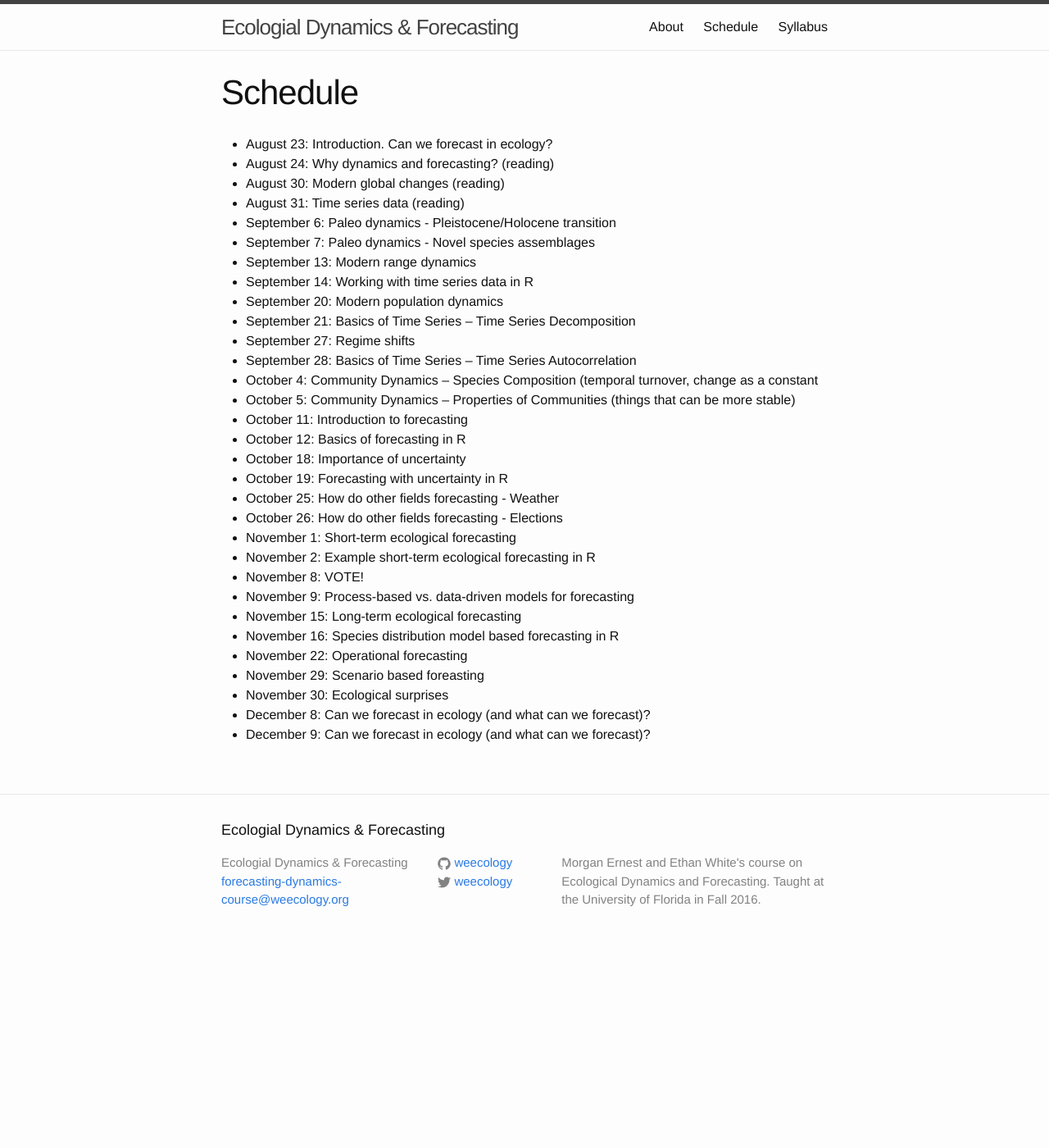
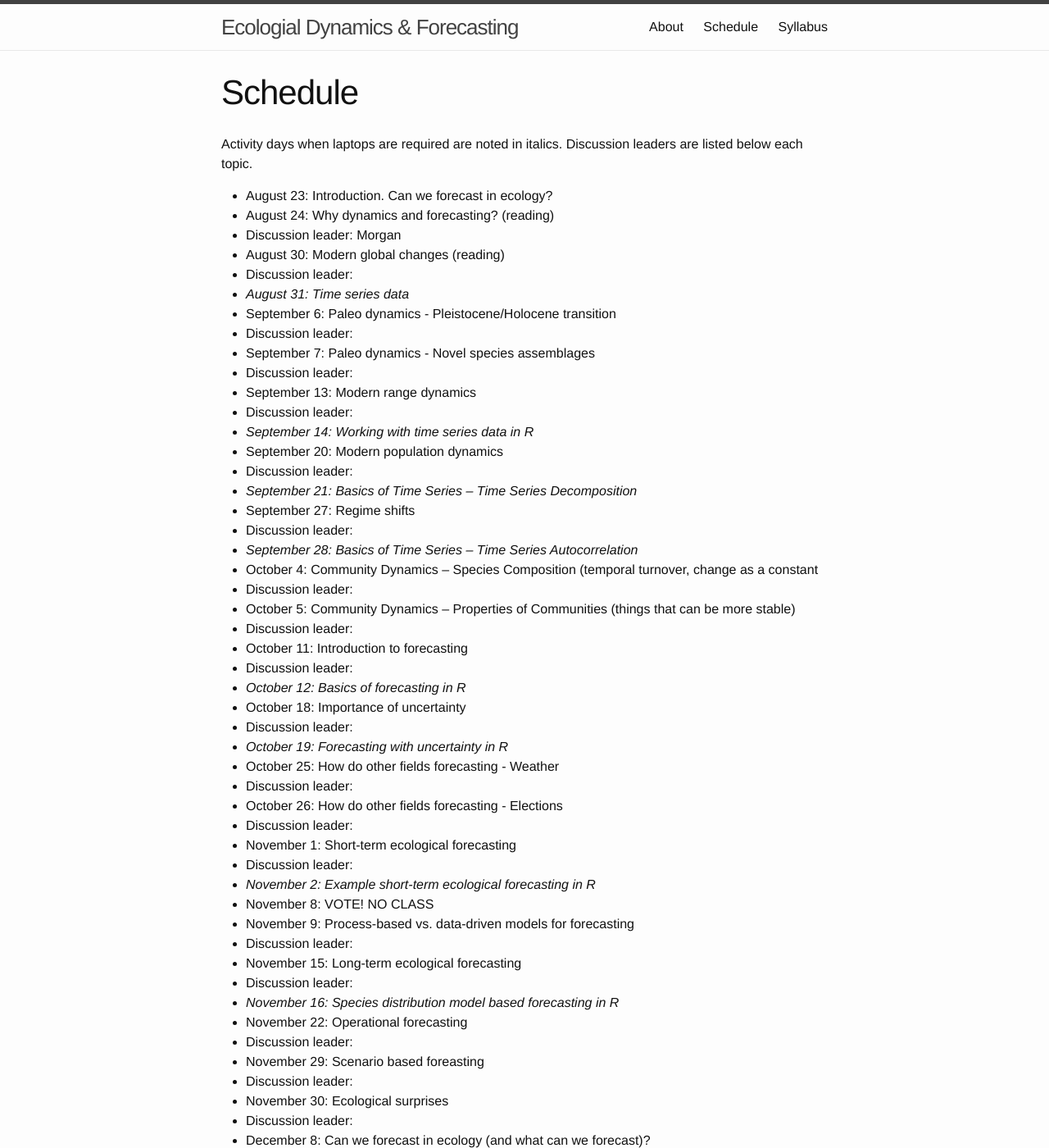
Before and after one commit to weecology/forecasting-dynamics-course, a Jekyll site: the page built from schedule.md, in a window 1280 px wide and 1400 px high. Shown: the whole window at 82% size. Built offline with Jekyll 4.4.1, drawn with Linux system fonts in a browser that asks for light colours.

Commit message:
Updated schedule.md
Added italics for class activity days and bullets for discussion leaders

```diff
--- a/schedule.md
+++ b/schedule.md
@@ -2,37 +2,56 @@
 layout: page
 title: Schedule
 ---
-
+Activity days when laptops are required are noted in italics. Discussion leaders are listed below each topic.
 * August 23: Introduction. Can we forecast in ecology?
 * August 24: Why dynamics and forecasting? (reading)
+ * Discussion leader: Morgan
 * August 30: Modern global changes (reading)
-* August 31: Time series data (reading)
+ * Discussion leader:
+* *August 31: Time series data*
 * September 6: Paleo dynamics - Pleistocene/Holocene transition
+ * Discussion leader:
 * September 7: Paleo dynamics - Novel species assemblages
+ * Discussion leader:
 * September 13: Modern range dynamics
-* September 14: Working with time series data in R
+ * Discussion leader:
+* *September 14: Working with time series data in R*
 * September 20: Modern population dynamics
-* September 21: Basics of Time Series – Time Series Decomposition
+ * Discussion leader:
+* *September 21: Basics of Time Series – Time Series Decomposition*
 * September 27: Regime shifts
-* September 28: Basics of Time Series – Time Series Autocorrelation
+ * Discussion leader:
+* *September 28: Basics of Time Series – Time Series Autocorrelation*
 * October 4: Community Dynamics – Species Composition (temporal turnover, change
 as a constant
+ * Discussion leader:
 * October 5: Community Dynamics – Properties of Communities (things that can be
 more stable)
+ * Discussion leader:
 * October 11: Introduction to forecasting
-* October 12: Basics of forecasting in R
+ * Discussion leader:
+* *October 12: Basics of forecasting in R*
 * October 18: Importance of uncertainty
-* October 19: Forecasting with uncertainty in R
+ * Discussion leader:
+* *October 19: Forecasting with uncertainty in R*
 * October 25: How do other fields forecasting - Weather
+ * Discussion leader:
 * October 26: How do other fields forecasting - Elections
+ * Discussion leader:
 * November 1: Short-term ecological forecasting
-* November 2: Example short-term ecological forecasting in R
-* November 8: VOTE!
+ * Discussion leader:
+* *November 2: Example short-term ecological forecasting in R*
+* November 8: VOTE! NO CLASS
 * November 9: Process-based vs. data-driven models for forecasting
+ * Discussion leader:
 * November 15: Long-term ecological forecasting
-* November 16: Species distribution model based forecasting in R
+ * Discussion leader:
+* *November 16: Species distribution model based forecasting in R*
 * November 22: Operational forecasting
+ * Discussion leader:
 * November 29: Scenario based foreasting
+ * Discussion leader:
 * November 30: Ecological surprises
+ * Discussion leader:
 * December 8: Can we forecast in ecology (and what can we forecast)?
 * December 9: Can we forecast in ecology (and what can we forecast)?
```
